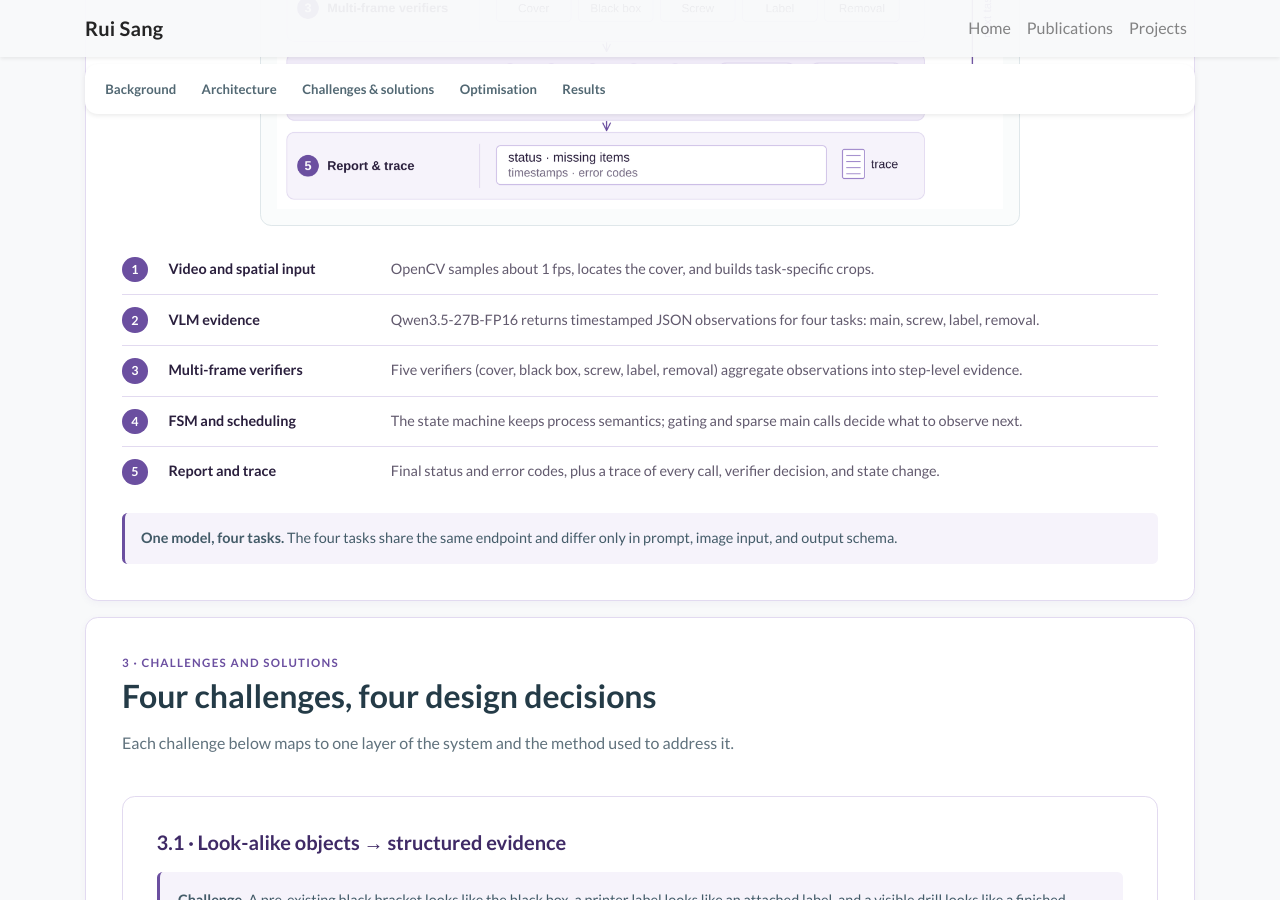
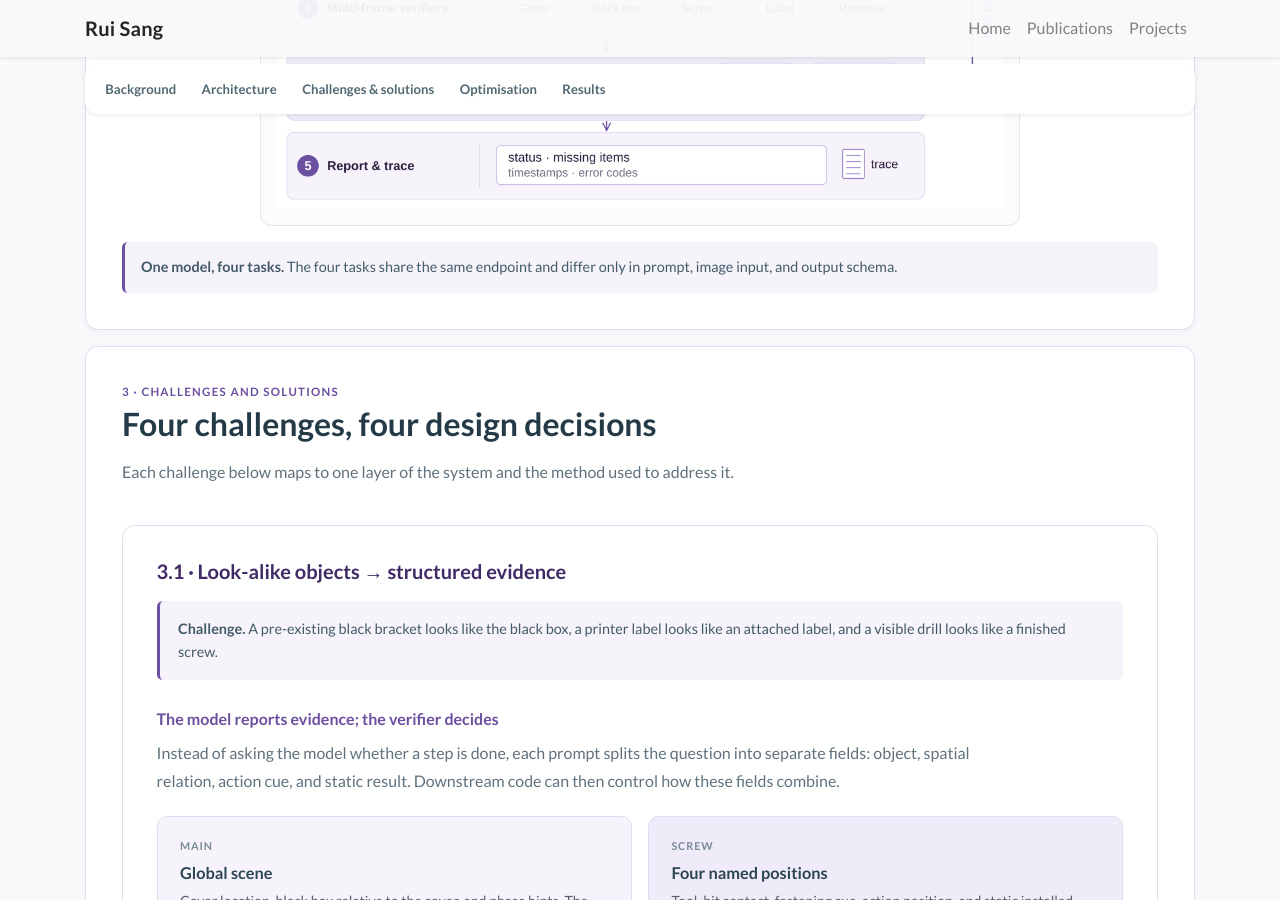
Before and after one commit to richael-sang/richael-sang.github.io, a Jekyll site: the page built from _projects/bosch-sop.md, in a window 1280 px wide and 900 px high, scrolled down 1689 px. Built offline with Jekyll 4.4.1, drawn with Linux system fonts in a browser that asks for light colours; nearby versions of some CDN libraries; a style sheet for code colours, icons or effects is not loaded.

Commit message:
Drop the five-layer list that repeated the Bosch architecture figure.
Co-authored-by: Cursor <cursoragent@cursor.com>

```diff
--- a/_projects/bosch-sop.md
+++ b/_projects/bosch-sop.md
@@ -83,13 +83,6 @@ section_nav:
   {% include i18n.html tag="h2" en="A state-driven inspection loop" zh="状态驱动的检测闭环" %}
   {% include i18n.html tag="p" class="section-intro" en="Each sample runs one loop: read the current state, choose which observations to collect, ask the VLM for evidence, verify it across frames, update the state, and decide the next call." zh="每个采样时刻执行一次闭环：读取当前状态，选择要收集的观察，向 VLM 获取证据，跨帧校验，更新状态，再决定下一次调用。" %}
   {% include figure_slot.html src="/assets/images/projects/bosch-sop/02_inspection_workflow.png" label="Fig. 2" ratio="16 / 9" alt_en="Five-layer inspection loop from video input to defect report" alt_zh="从视频输入到缺陷报告的五层检测闭环" %}
-  <ol class="layer-list">
-    <li><span class="layer-index">1</span>{% include i18n.html tag="strong" en="Video and spatial input" zh="视频与空间输入" %}{% include i18n.html en="OpenCV samples about 1 fps, locates the cover, and builds task-specific crops." zh="OpenCV 按约 1 fps 采样，定位盖板，生成各任务的局部裁剪。" %}</li>
-    <li><span class="layer-index">2</span>{% include i18n.html tag="strong" en="VLM evidence" zh="VLM 视觉证据" %}{% include i18n.html en="Qwen3.5-27B-FP16 returns timestamped JSON observations for four tasks: main, screw, label, removal." zh="Qwen3.5-27B-FP16 针对 main、screw、label、removal 四类任务返回带时间戳的 JSON 观察。" %}</li>
-    <li><span class="layer-index">3</span>{% include i18n.html tag="strong" en="Multi-frame verifiers" zh="多帧校验器" %}{% include i18n.html en="Five verifiers (cover, black box, screw, label, removal) aggregate observations into step-level evidence." zh="五类校验器（盖板、黑盒、螺丝、标签、移除）把观察聚合为步骤级证据。" %}</li>
-    <li><span class="layer-index">4</span>{% include i18n.html tag="strong" en="FSM and scheduling" zh="状态机与调度" %}{% include i18n.html en="The state machine keeps process semantics; gating and sparse main calls decide what to observe next." zh="状态机维护流程语义；门控与稀疏 main 调用决定下一步观察什么。" %}</li>
-    <li><span class="layer-index">5</span>{% include i18n.html tag="strong" en="Report and trace" zh="报告与追溯" %}{% include i18n.html en="Final status and error codes, plus a trace of every call, verifier decision, and state change." zh="最终状态与错误码，以及每次调用、校验结论和状态变化的追溯记录。" %}</li>
-  </ol>
   <div class="evidence-note mt-3">
     {% include i18n.html tag="strong" en="One model, four tasks." zh="一个模型，四类任务。" %}
     {% include i18n.html en="The four tasks share the same endpoint and differ only in prompt, image input, and output schema." zh="四类任务共用同一个模型服务，只在 prompt、图像输入与输出契约上不同。" %}
```
